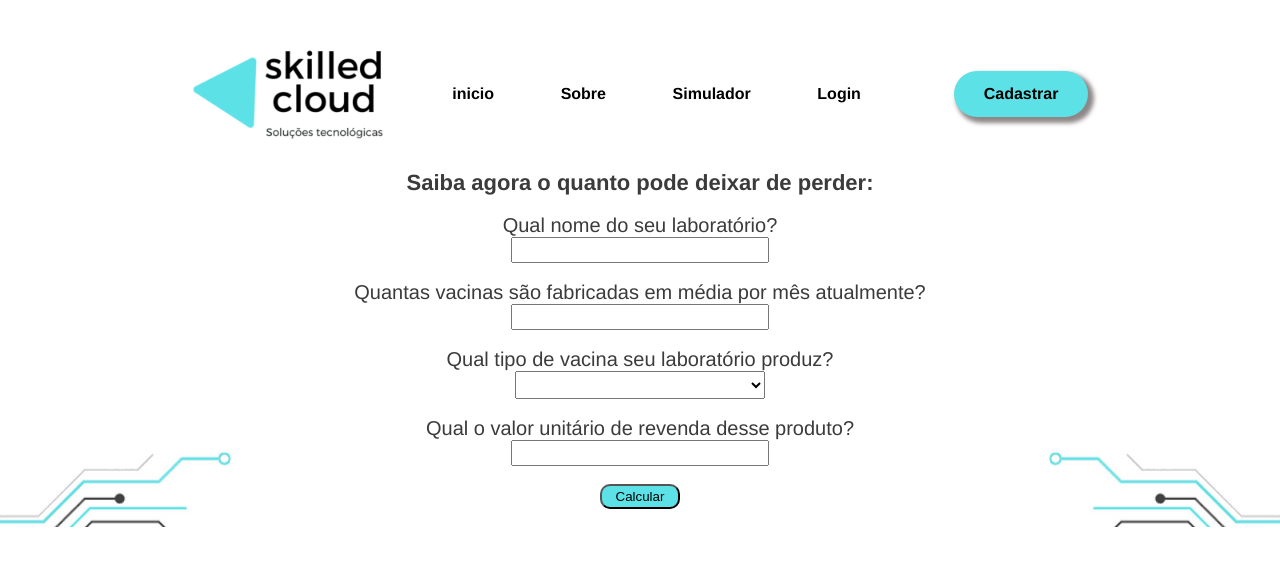
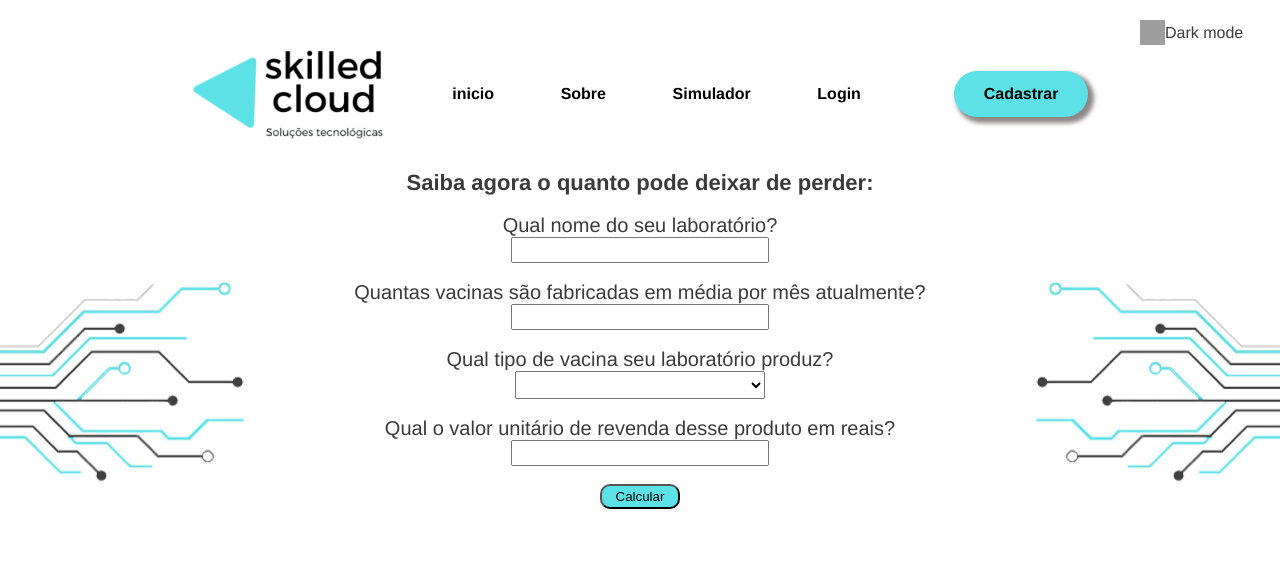
Before and after one commit to nickjng/skilled-cloud, a plain HTML site: page calculadora-leo.html in a window 1280 px wide. Drawn offline with Linux system fonts and the light colour scheme; grey boxes are pictures that could not be loaded.

Commit message:
inclusão dark mode calculadora - léo

```diff
--- a/calculadora-leo.html
+++ b/calculadora-leo.html
@@ -9,11 +9,16 @@
     <title>Document</title>
 </head>
 
-<body>
+<body id="id_body">
 
     <!--________Barra inicio_______*/-->
 
+    <div id="photo_fundo">
         <header>
+            <div onclick="dark()" class="dark_mode">
+                <img  src="https://cdn-icons-png.flaticon.com/512/5262/5262027.png"> <p>Dark mode</p>
+            </div>
+
             <div class="container">
                 <div id="foto_logo" class="foto-logo">
                     <img onclick="dark()" src="imgs/skilled_cloud.png">
@@ -39,8 +44,9 @@
         </header>
 
 
+
         <!--_____ Campo de preenchimento_______*/-->
-    <div id="photo_fundo">
+        <div>
             <div class="corpo">
                 <h2>Saiba agora o quanto pode deixar de perder:</h2>
 
@@ -72,7 +78,7 @@
 
                 </select> <br><br>
 
-            <span class="pergunta">Qual o valor unitário de revenda desse produto?</span><br>
+                <span class="pergunta">Qual o valor unitário de revenda desse produto em reais?</span><br>
                 <input class="preenchimento" id="preco" type="Number"><br><br>
 
                 <button class="botao_calcular" onclick="calculo()">Calcular</button>
@@ -85,8 +91,23 @@
             </div>
         </div>
 
+    </div>
+
+
+
+
+
+
+
+
+</body>
+
+
+
+</html>
 
 <script>
+    var theme_dark = false;
     function calculo() {
         var tipo = tipo_vacina.value; // a porcentagem de perdas é o id das options, dado fornecido pelo SUS
         var perda = tipo * quantidade.value / 100; // porcentagem perdas * o quanto produz / 100 passando para porcentagem
@@ -100,17 +121,41 @@
 
         impressao.style.display = 'block';
 
+    }
 
+    function dark(){
+     if (theme_dark == false) {
+         theme_dark = true;
+         photo_fundo.style.backgroundImage = "url(imgs/background_dark.jpg)"
+         id_body.style.backgroundColor = "#141414"
+         id_body.style.color = "white"
+         a_inicio.style.color = "white"
+         a_sobre.style.color = "white"
+         a_simulador.style.color = "white"
+         a_login.style.color = "white"
+         foto_logo.innerHTML = `<img src="imgs/Logotipo_black_2.png" >`
+         usuario.style.backgroundColor = "#474a51"
+         quantidade.style.backgroundColor = "#474a51"
+         tipo_vacina.style.backgroundColor = "#474a51"
+         preco.style.backgroundColor = "#474a51"
+         usuario.style.color = "#fff"
+         quantidade.style.color = "#fff"
+         tipo_vacina.style.color = "#fff"
+         preco.style.color = "#fff"
 
-
+        //  alert("tema escuro")
+     } else{
+         theme_dark = false
+         photo_fundo.style.backgroundImage = "url(imgs/background_white.jpg)"
+         id_body.style.backgroundColor = "white"
+         id_body.style.color = "#3B3B3B"
+         a_inicio.style.color = "black"
+         a_sobre.style.color = "black"
+         a_simulador.style.color = "black"
+         a_login.style.color = "black"
+         foto_logo.innerHTML = `<img src="imgs/skilled_cloud.png" >`
+        //  alert("tema claro")
+     }
     }
 
 </script>
-
-    </div>
-
-</body>
-
-</body>
-
-</html>
```
Lines whose indentation alone changed are shown as unchanged.
